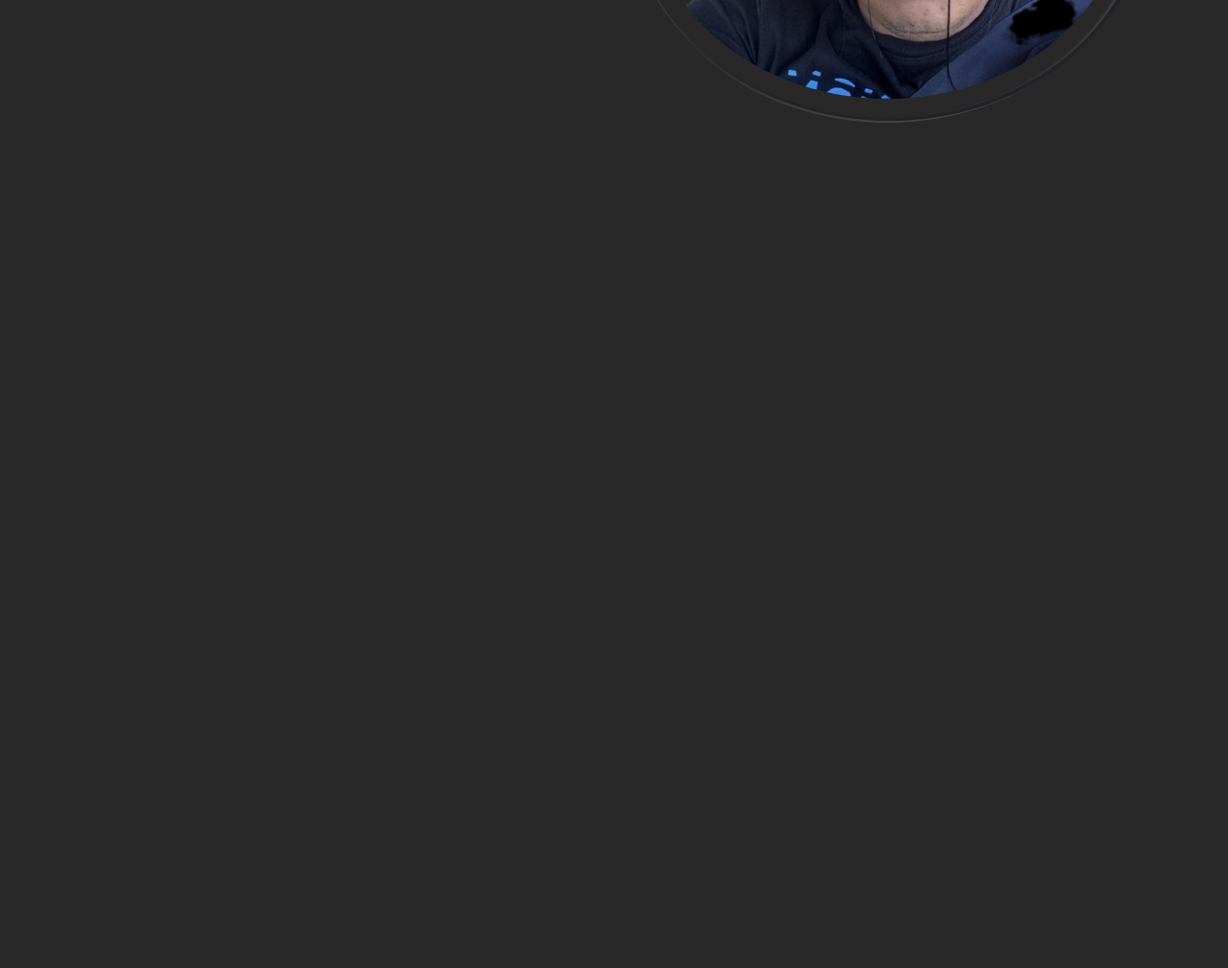
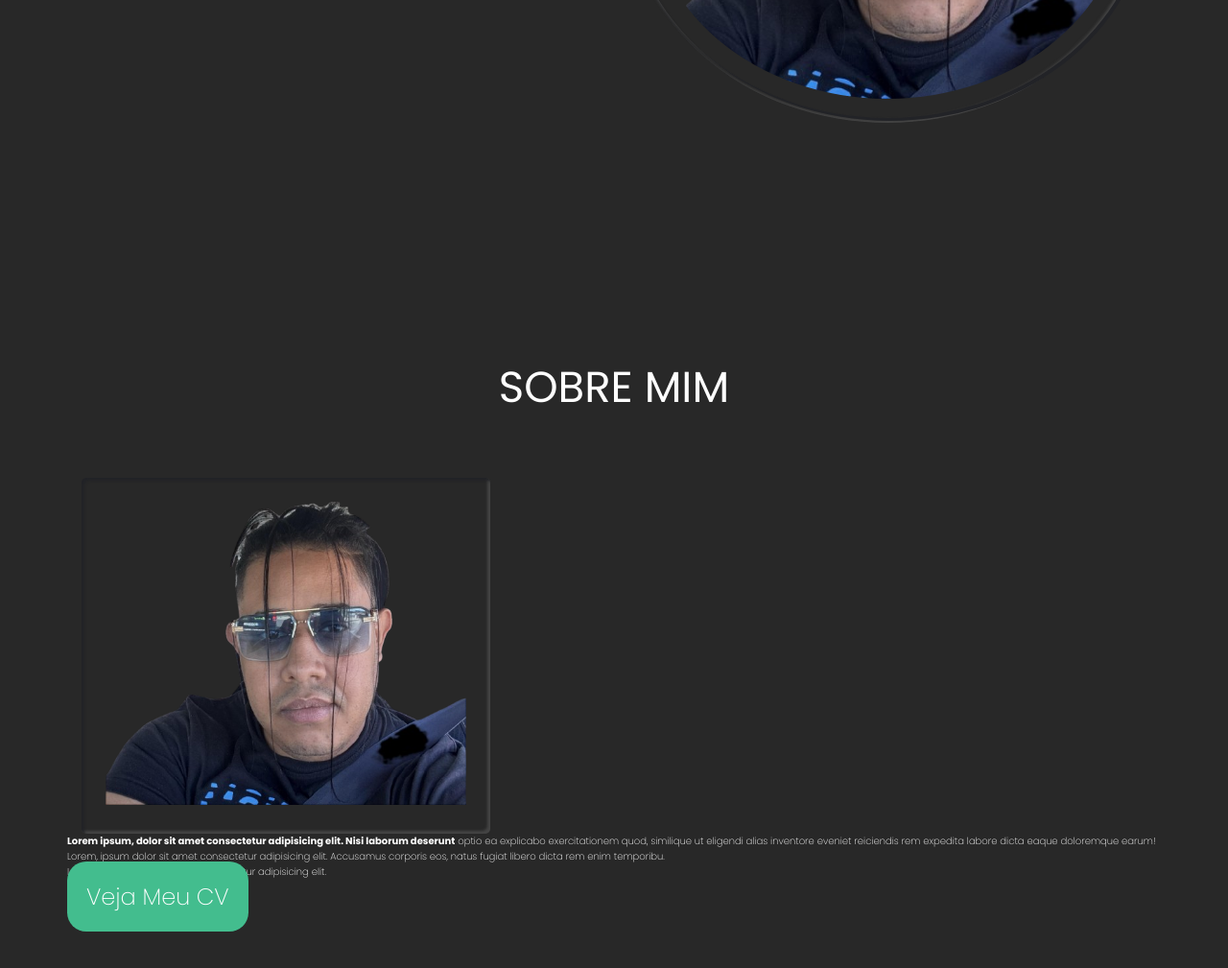
Before and after one commit to luiz-ferreira-bot/meu-portifolio2, a plain HTML site: page index.html in a window 1280 px wide. Shown: the part 573-1582 px from the top of the page at 96% size. Before the commit the page ends 813 px from the top, so only its background shows below. Drawn offline with nearby package versions, Linux system fonts and the light colour scheme.

Commit message:
criando section sobre-mim

```diff
--- a/css/globais.css
+++ b/css/globais.css
@@ -63,6 +63,37 @@ color: var(--cor-primaria);
     box-shadow: inset 3px 3px  3px #222327, inset -3px -3px 3px #454545;
 }
 
+.section{
+    padding: 7rem 0 7rem;
+}
+
+.section-title{
+    text-align: center;
+    flex: 0 0 100%;
+    max-width: 100%;
+    padding: 60px 0;
+
+}
+
+.section-title h2{
+    font-size: var(--font-gigante);
+    font-weight: 500;
+    text-transform: uppercase;
+}
+
+.botao{
+    font-size: var(--font-grande);
+    padding: 20px;
+    border-radius: 20px;
+    transition: all 0.3s ease;
+    background-color: var(--cor-primaria);
+}
+
+.botao:hover{
+    background-color: var(--cor-secundaria);
+    color: var(--cor-branca);
+}
+
 
 /* --------------------------- */
 
--- a/css/home.css
+++ b/css/home.css
@@ -59,4 +59,7 @@
         text-align: center;
         padding: var(--mobile-paddingkuiuiuiu);
     }
+    .redes-sociais{
+        margin-bottom: 20px;
+    }
 }
--- /dev/null
+++ b/css/sobre.css
@@ -0,0 +1,16 @@
+.sobre-mim .imagem-sobre-mim{
+    max-width: 40%;
+    padding: 0 15px;
+
+}
+
+.sobre-mim .imagem-sobre-mim .img-box{
+    padding: 15px;
+    border-radius: 5px;
+    text-align: center;
+}
+
+.sobre-mim .imagem-sobre-mim img{
+    border: 10px solid transparent;
+    border-radius: 5px;
+}
--- a/index.html
+++ b/index.html
@@ -10,6 +10,7 @@
     <link rel="stylesheet" href="css/reset.css">
     <link rel="stylesheet" href="css/header.css">
     <link rel="stylesheet" href="css/home.css">
+    <link rel="stylesheet" href="css/sobre.css">
 
     <link rel="stylesheet" href="css/variaveis.css">
 
@@ -82,7 +83,50 @@
         </div>
     </section>
 
-    <section class="sobre-mim"></section>
+    <section class="sobre-mim section" id="sobre-mim">
+
+        <div class="container">
+            <div class="row">
+                <div class="section-title">
+                    <h2>Sobre mim</h2>
+                </div>
+            </div>
+
+            <div class="row">
+
+                <div class="imagem-sobre-mim">
+
+                    <div class="img-box inner-shadow">
+                        <img src="img/luizfr-r.png" alt="foto perfil">
+                    </div>
+
+                </div>
+
+                <div class="informacoes-sobre-mim">
+
+                    <p>
+                        <strong>Lorem ipsum, dolor sit amet consectetur adipisicing elit. Nisi laborum deserunt</strong>
+                        optio ea explicabo exercitationem quod, similique ut eligendi alias inventore eveniet reiciendis
+                        rem expedita labore dicta eaque doloremque earum!
+                    </p>
+
+                    <p>
+                        Lorem, ipsum dolor sit amet consectetur adipisicing elit. Accusamus corporis eos, natus fugiat
+                        libero dicta rem enim temporibu.
+                    </p>
+
+                    <p>
+                        Lorem ipsum dolor sit amet consectetur adipisicing elit.
+                    </p>
+
+                    <div class="botoes">
+                        <a href="arquivos/cv.pdf" class="botao outter-shadow">Veja Meu CV</a>
+                    </div>
+                </div>
+            </div>
+        </div>
+
+    </section>
 
     <section class="habilidades"></section>
 
```
